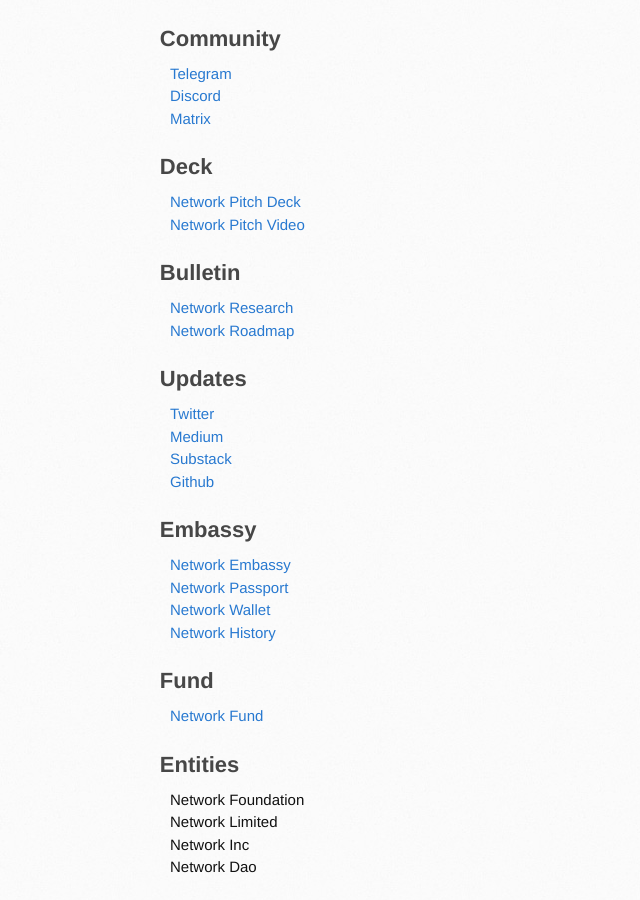
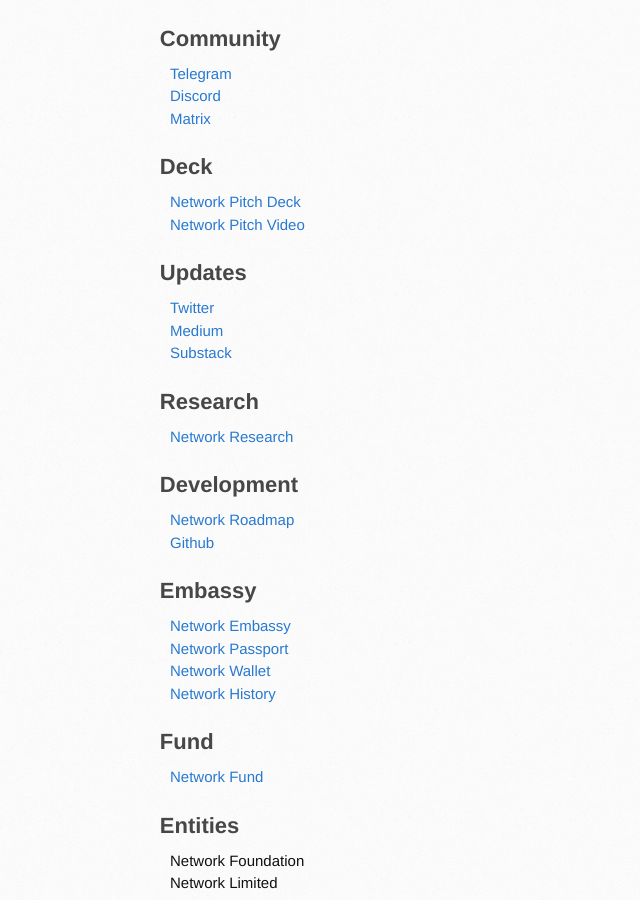
Before and after one commit to networkf/network.github.io, a Jekyll site: the page built from index.md, in a window 1280 px wide and 900 px high, scrolled down 735 px. Shown: the whole window, without its empty margins (0-640 px from the left). Built offline with Jekyll 4.4.1, drawn with Linux system fonts in a browser that asks for light colours; some web fonts are replaced; our own code applies the rules of GitHub Pages for plain Markdown files.

Commit message:
Update index.md

```diff
--- a/index.md
+++ b/index.md
@@ -26,7 +26,7 @@ Network is the brain computer network to power virtual dreams and foundation of
 <br>
 <a href="https://docs.google.com/spreadsheets/d/1m9o-NVi9G2ksfayXTmo8XrTnp5_gyz4v4nxIQ5MIs8Y" target="_blank">Network Tracker</a>
 <br>
-<a href="https://app.skiff.org/docs/695b2531-2143-455c-871a-c7e53ec36995#sl6KBBJ0MLiWsZyIfxY0fvfsR+vKSlHPQ+vuhPkin0E=" target="_blank">Proof of Network</a>
+<a href="https://app.skiff.com/docs/695b2531-2143-455c-871a-c7e53ec36995#sl6KBBJ0MLiWsZyIfxY0fvfsR+vKSlHPQ+vuhPkin0E=" target="_blank">Proof of Network</a>
 
 ## Community
 <a href="https://t.me/+TU1rMRNZ1MIYLxBF" target="_blank">Telegram</a>
@@ -36,15 +36,11 @@ Network is the brain computer network to power virtual dreams and foundation of
 <a href="https://matrix.to/#/!XNSlHnqIwCumTmcAhm:matrix.org" target="_blank">Matrix</a>
 <br>
 
+
 ## Deck
 <a href="https://docs.google.com/presentation/d/1zXtGiUGWyVw7KBjbBFHSF_zZsAtC8BuCwJPwdLarzZo/edit" target="_blank">Network Pitch Deck</a>
 <br>
 <a href="https://youtu.be/YKKXm36hsSk" target="_blank">Network Pitch Video</a>
-
-## Bulletin
-<a href="https://network.com.de" target="_blank">Network Research</a>
-<br>
-<a href="https://github.com/networkf/roadmap/projects/1" target="_blank">Network Roadmap</a>
 
 ## Updates
 <a href="https://twitter.com/networkfdn" target="_blank">Twitter</a>
@@ -52,6 +48,12 @@ Network is the brain computer network to power virtual dreams and foundation of
 <a href="https://network.medium.com" target="_blank">Medium</a>
 <br>
 <a href="https://network.substack.com" target="_blank">Substack</a>
+
+## Research
+<a href="https://network.com.de" target="_blank">Network Research</a>
+
+## Development
+<a href="https://github.com/networkf/roadmap/projects/1" target="_blank">Network Roadmap</a>
 <br>
 <a href="https://github.com/network-foundation" target="_blank">Github</a>
 
```
